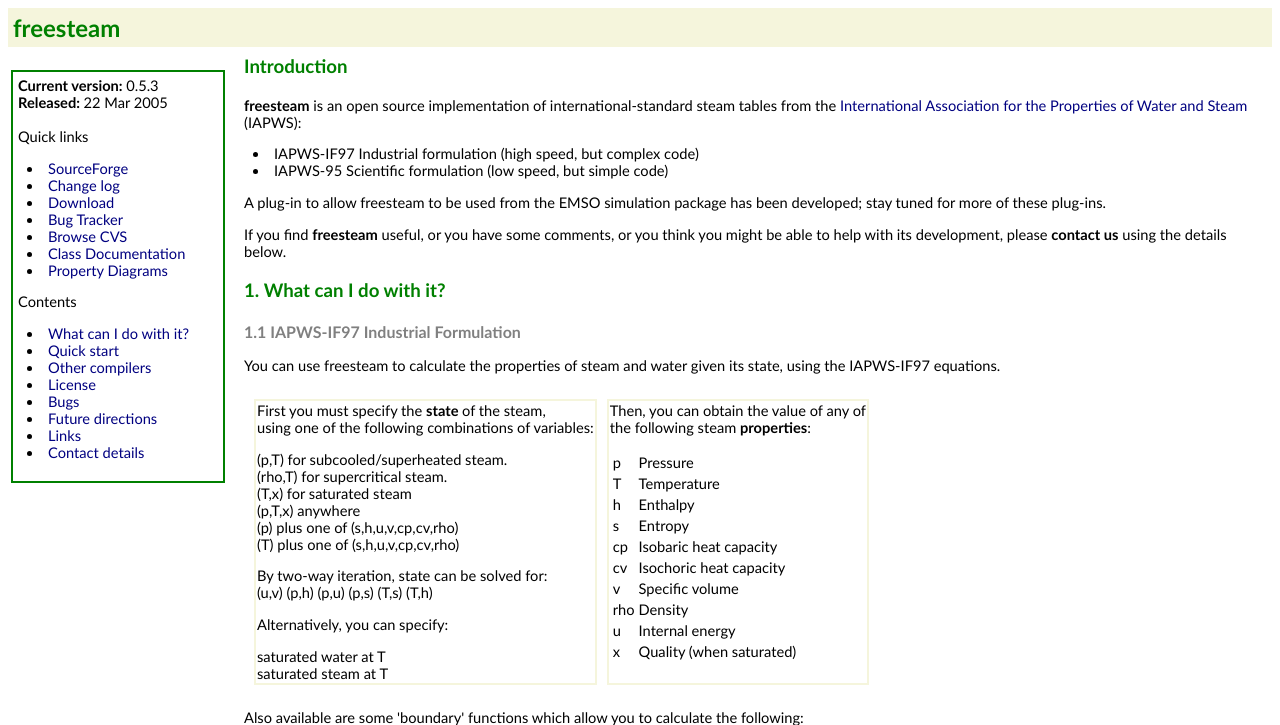
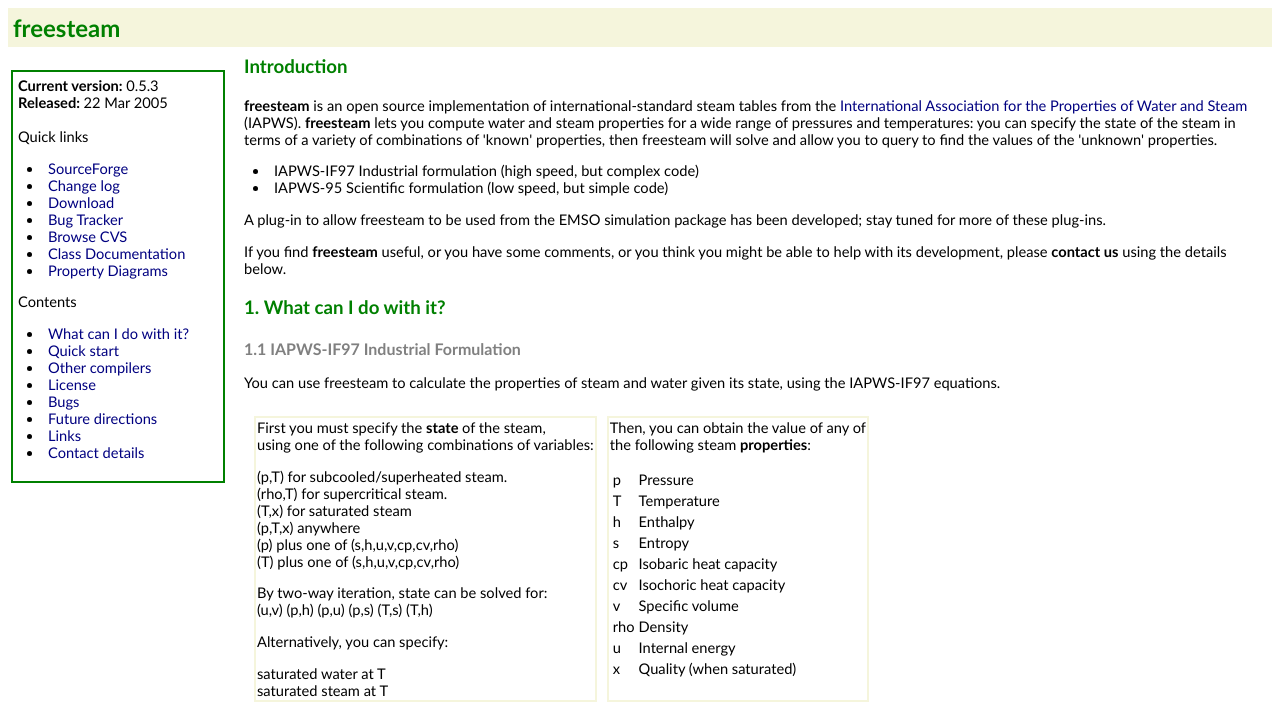
Before and after one commit to jdpipe/freesteam, a PHP site: page / in a window 1280 px wide. Shown: the top 725 px of the page. Run offline with PHP 8.4, Linux system fonts and the light colour scheme.

Commit message:
Update of EES work, clearer description

```diff
--- a/trunk/website/index.php
+++ b/trunk/website/index.php
@@ -13,9 +13,9 @@ header("Last-Modified: " . gmdate("D, d M Y H:i:s",$t) . " GMT");
   <link rel="stylesheet" media="screen" href="freesteam.css"
  type="text/css">
   <meta name="KEYWORDS"
- content="steam tables, IAPWS, steam properties, density, water, steam, IF97, saturated, superheated, subcooled, properties, enthalpy, entropy, specific heat, thermodynamics, thermo-fluids, IAPWS-95">
+ content="steam tables, IAPWS, steam properties, steam calculator, density, water, steam, IF97, saturated, superheated, subcooled, properties, enthalpy, entropy, specific heat, thermodynamics, thermo-fluids, IAPWS-95">
   <meta name="DESCRIPTION"
- content="Open source implementation of IAPWS-IF97 industry-standard steam tables in C++. IAPWS-95 (scientific use) correlations also included.">
+ content="Open source implementation of IAPWS-IF97 industry-standard steam tables in C++. Steam properties can also be calculated using included IAPWS-95 correlations.">
 </head>
 <body>
 <h1>freesteam<br></h1>
@@ -65,7 +65,7 @@ Contents
 international-standard steam
 tables from the <a href="http://www.iapws.org">International Association for the Properties of Water
 and
-Steam</a> (IAPWS):</p>
+Steam</a> (IAPWS). <b>freesteam</b> lets you compute water and steam properties for a wide range of pressures and temperatures: you can specify the state of the steam in terms of a variety of combinations of 'known' properties, then freesteam will solve and allow you to query to find the values of the 'unknown' properties.</p>
 <ul>
   <li>IAPWS-IF97 Industrial formulation (high speed, but complex code) </li>
   <li>IAPWS-95 Scientific formulation (low speed, but simple code)</li>
@@ -313,9 +313,9 @@ wrapper classes.<br>
   </li>
   <li>Preliminary work on another <span style="font-weight: bold;">hook
 library</span> to integrate freesteam with the <a
- href="http://www.fchart.com/ees/ees.shtml">EES</a>
-equation solver has also been performed; this will likewise require
-some special license agreement.<br>
+ href="http://www.fchart.com/ees/ees.shtml">EES</a> equation solver
+(<a href="ees.pdf#page=211">manual</a> here)has also been performed; this will likewise require
+some special license agreement. At present, EES provides only the IAPWS-95 'scientific and general use' correlation.<br>
   </li>
   <li>Saturation properties for region 3 are currently implemented used
 the rho_sat(T) correlations from the IAPWS <a
```
